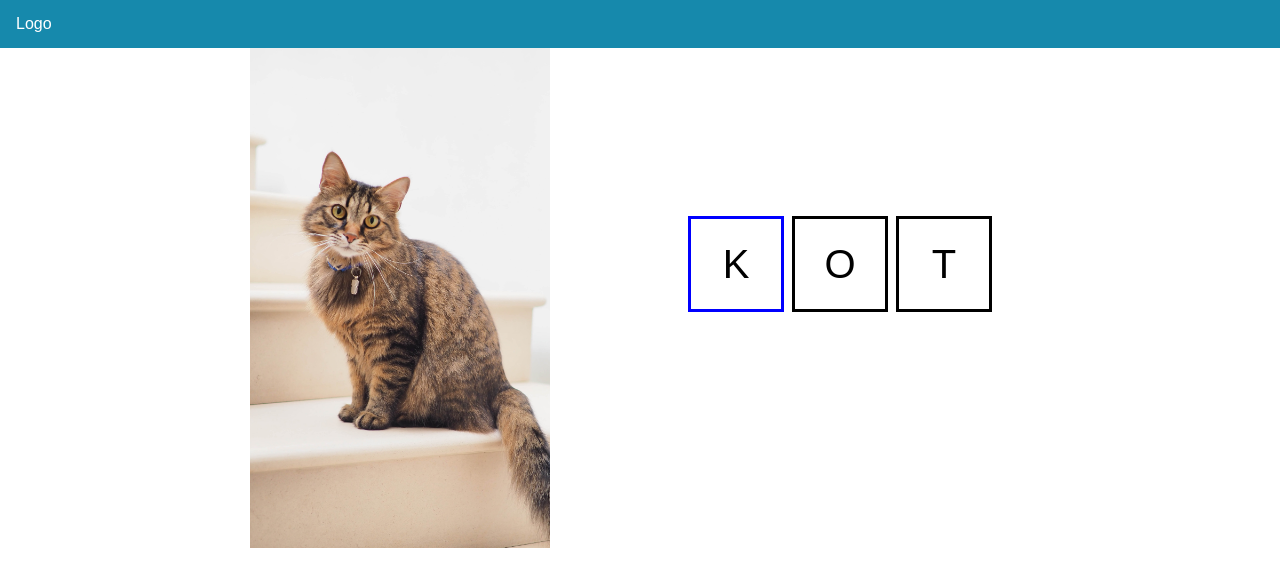
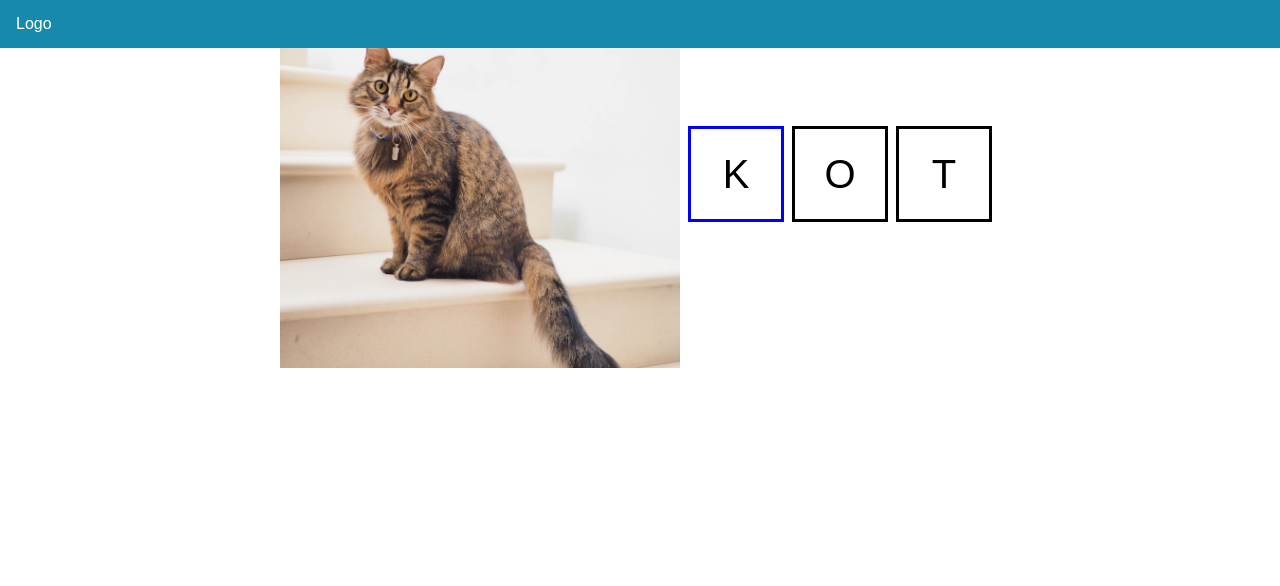
Before and after one commit to jzarzeczny/kid-learning, a Next.js app: page /learntyping/0 in a window 1280 px wide. Shown: the top 586 px of the page. Built offline with nearby package versions, Linux system fonts and the light colour scheme.

Commit message:
[01] add input for keyboard on mobile

```diff
--- a/app/learntyping/[question]/page.module.scss
+++ b/app/learntyping/[question]/page.module.scss
@@ -1,13 +1,19 @@
 .main {
   display: grid;
-  grid-template-columns: 200px 400px 1fr 200px;
-  grid-template-rows: 1fr;
+  grid-template-columns: 1fr;
+  grid-template-rows: auto;
   width: 100%;
   max-width: 1920px;
   height: 100%;
 }
+@media screen and (min-width: 768px) {
+  .main {
+    grid-template-columns: 1fr 400px auto 1fr;
+  }
+}
 
 .image__container {
+  position: relative;
   overflow: hidden;
   height: 40vh;
   width: 100%;
@@ -17,22 +23,21 @@
     grid-column: 2/3;
     align-self: center;
     justify-self: center;
-    height: 500px;
-    width: 300px;
   }
-}
-.image {
-  object-fit: cover;
 }
 
 .type__interface {
   width: 100%;
   display: grid;
-  grid-column: 3/4;
   align-self: center;
   justify-self: center;
   grid-template-columns: 1fr;
   grid-template-rows: auto 100px;
+}
+@media screen and (min-width: 768px) {
+  .type__interface {
+    grid-column: 3/4;
+  }
 }
 
 .letters__container {
@@ -58,3 +63,9 @@
   border: 1px solid black;
   cursor: pointer;
 }
+
+@media screen and (min-width: 768px) {
+  .mobileInput {
+    display: none;
+  }
+}
--- a/app/learntyping/[question]/page.tsx
+++ b/app/learntyping/[question]/page.tsx
@@ -63,8 +63,7 @@ export default function Page({ params }: { params: { question: string } }) {
     <section className={styles.main}>
       <div className={styles.image__container}>
         <Image
-          width={400}
-          height={600}
+          fill
           style={{ objectFit: "cover" }}
           priority
           alt={stockAnimalsQuestions[questionId].title}
@@ -85,6 +84,13 @@ export default function Page({ params }: { params: { question: string } }) {
           ))}
         </div>
       </div>
+
+      <input
+        className={styles.mobileInput}
+        id="showKeyboardOnMobile"
+        type="hidden"
+        autoFocus
+      />
     </section>
   );
 }
--- a/components/common/CategoryCard/CategoryCard.module.scss
+++ b/components/common/CategoryCard/CategoryCard.module.scss
@@ -33,5 +33,6 @@
   .cardText {
     grid-column: 1/2;
     grid-row: 1/2;
+    font-size: 1.5rem;
   }
 }
```
